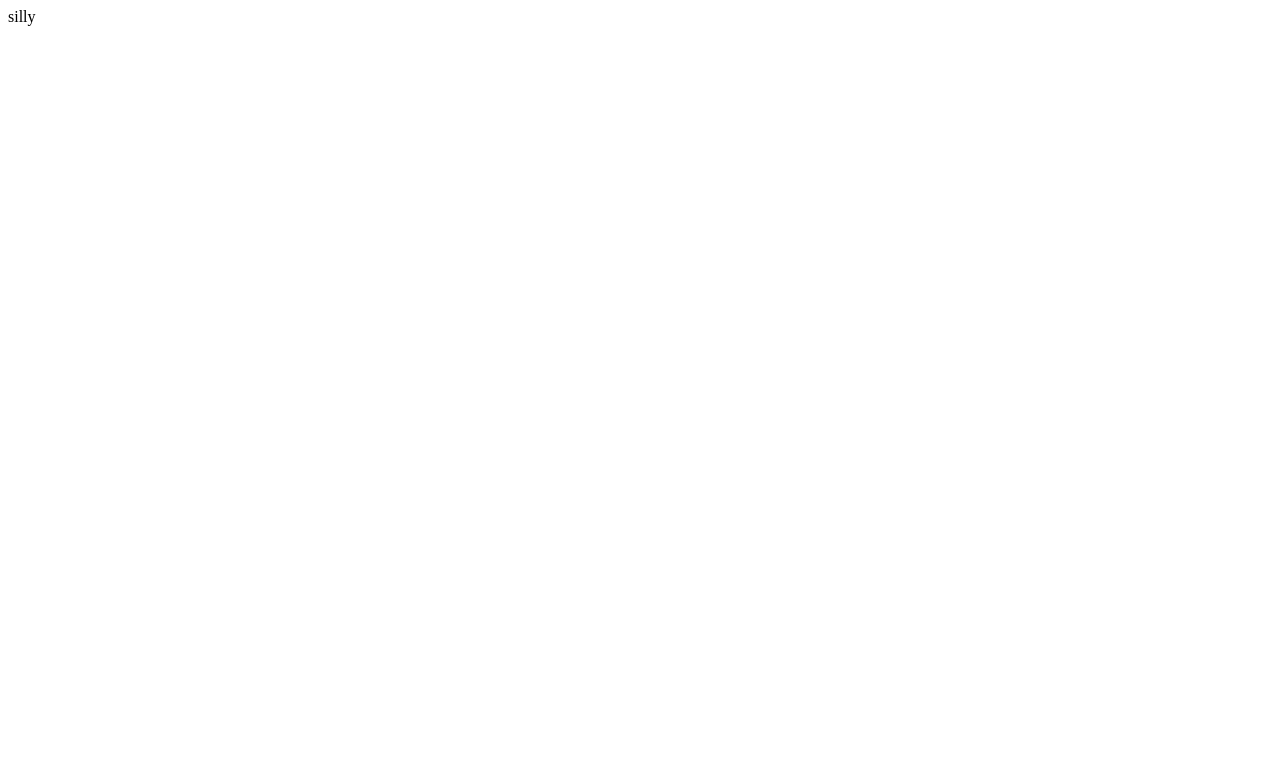
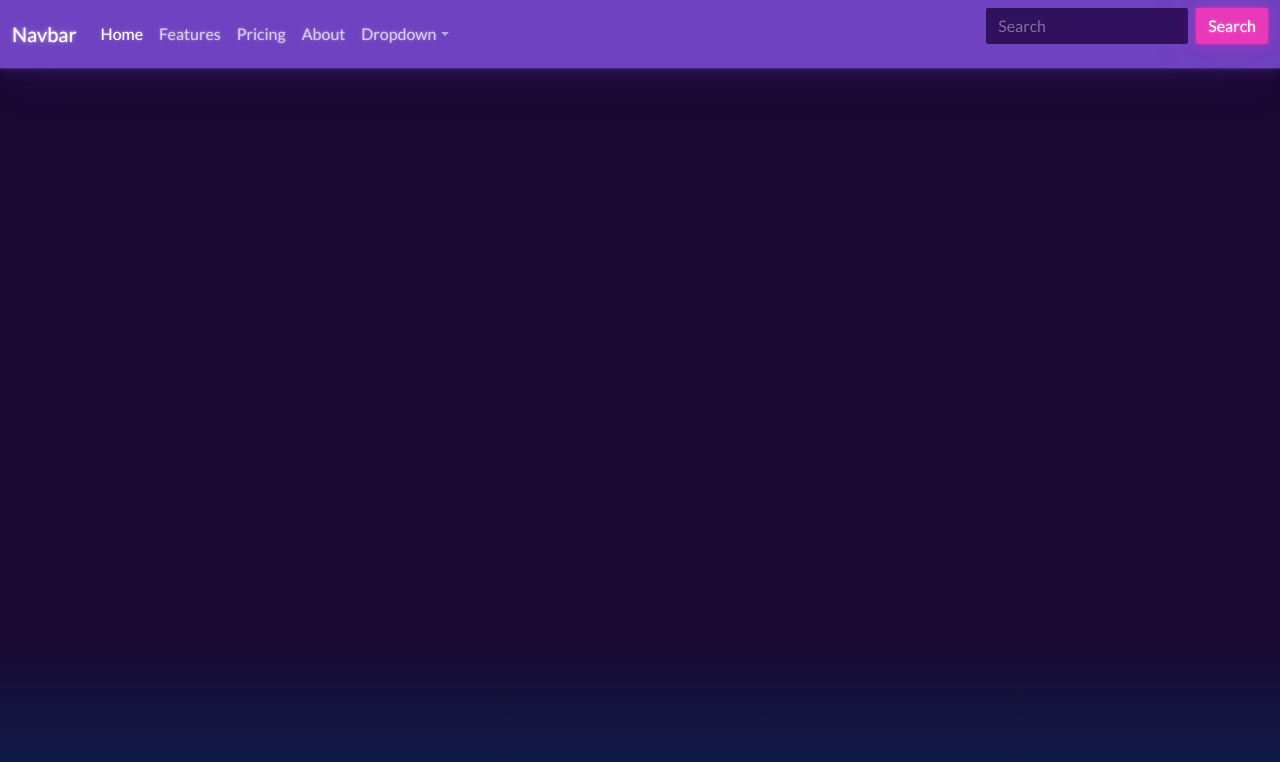
Before and after one commit to Slash-Kill/epicfiles, a plain HTML site: page index.html in a window 1280 px wide. Drawn offline with Linux system fonts and the light colour scheme.

Commit message:
Update index.html

```diff
--- a/index.html
+++ b/index.html
@@ -1 +1,46 @@
-silly
+<DOCTYPE html!>
+<head>
+  <link rel="stylesheet" href="bootstrap.css">
+</head>
+<body>
+  <nav class="navbar navbar-expand-lg bg-primary" data-bs-theme="dark">
+  <div class="container-fluid">
+    <a class="navbar-brand" href="#">Navbar</a>
+    <button class="navbar-toggler" type="button" data-bs-toggle="collapse" data-bs-target="#navbarColor01" aria-controls="navbarColor01" aria-expanded="false" aria-label="Toggle navigation">
+      <span class="navbar-toggler-icon"></span>
+    </button>
+    <div class="collapse navbar-collapse" id="navbarColor01">
+      <ul class="navbar-nav me-auto">
+        <li class="nav-item">
+          <a class="nav-link active" href="#">Home
+            <span class="visually-hidden">(current)</span>
+          </a>
+        </li>
+        <li class="nav-item">
+          <a class="nav-link" href="#">Features</a>
+        </li>
+        <li class="nav-item">
+          <a class="nav-link" href="#">Pricing</a>
+        </li>
+        <li class="nav-item">
+          <a class="nav-link" href="#">About</a>
+        </li>
+        <li class="nav-item dropdown">
+          <a class="nav-link dropdown-toggle" data-bs-toggle="dropdown" href="#" role="button" aria-haspopup="true" aria-expanded="false">Dropdown</a>
+          <div class="dropdown-menu">
+            <a class="dropdown-item" href="#">Action</a>
+            <a class="dropdown-item" href="#">Another action</a>
+            <a class="dropdown-item" href="#">Something else here</a>
+            <div class="dropdown-divider"></div>
+            <a class="dropdown-item" href="#">Separated link</a>
+          </div>
+        </li>
+      </ul>
+      <form class="d-flex">
+        <input class="form-control me-sm-2" type="search" placeholder="Search">
+        <button class="btn btn-secondary my-2 my-sm-0" type="submit">Search</button>
+      </form>
+    </div>
+  </div>
+</nav>
+</body>
```
